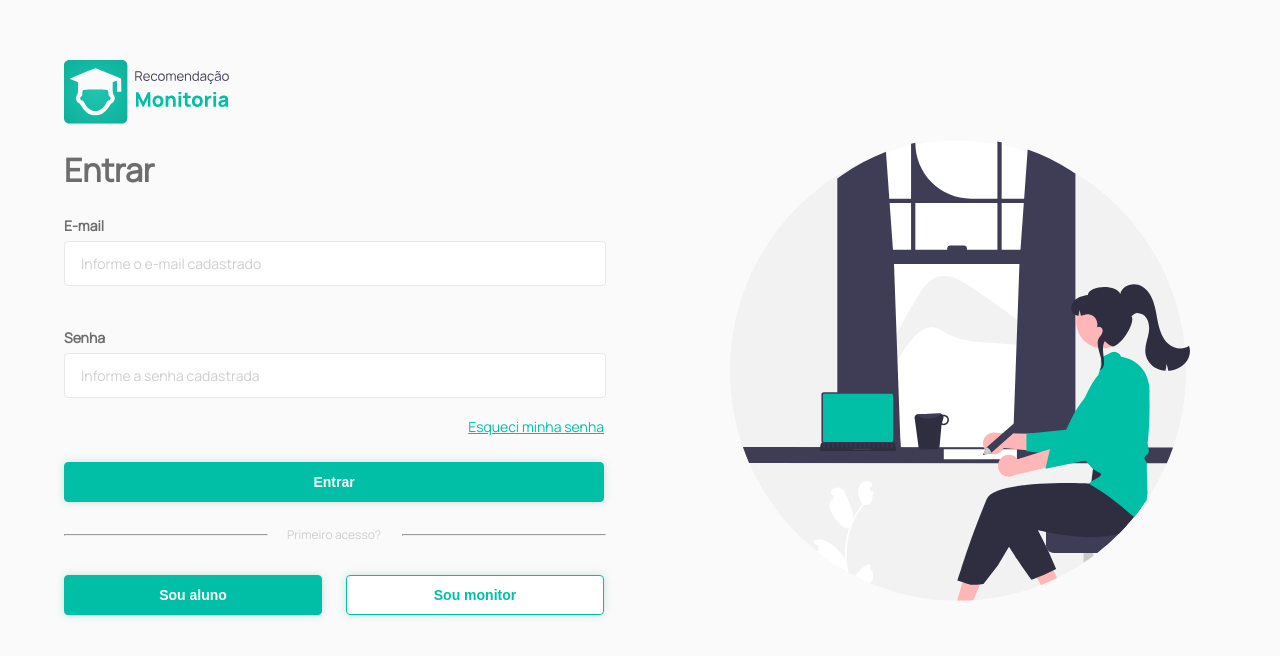
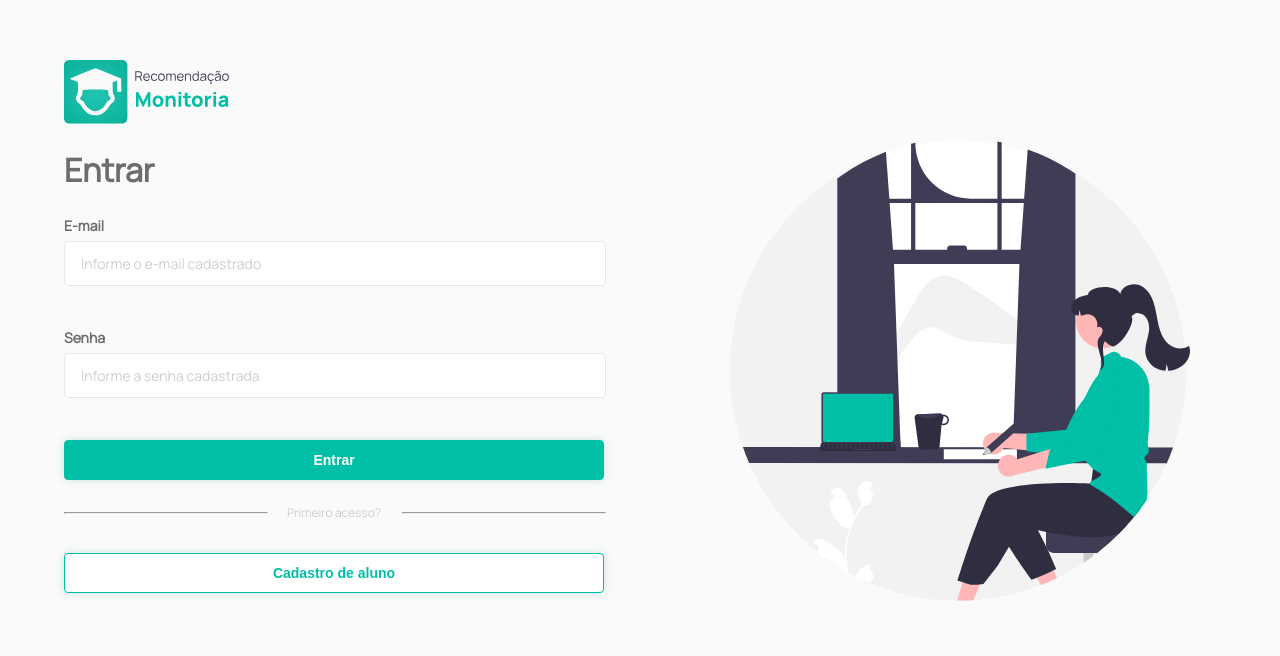
Before and after one commit to biachiarelli/monitoria-app, a React (Create React App) app: page /entrar in a window 1280 px wide. Shown: the top 656 px of the page. Built offline with nearby package versions, Linux system fonts and the light colour scheme.

Commit message:
Ajuste login

```diff
--- a/src/pages/Login/index.jsx
+++ b/src/pages/Login/index.jsx
@@ -41,7 +41,7 @@ import Alert from '../../components/Alert';
                 required={true}
                 onChange={e => setSenha(e.target.value)}
                 />
-                <span className='Login-link'>Esqueci minha senha</span>
+                {/* <span className='Login-link'>Esqueci minha senha</span> */}
               </div>
 
               <Button type="submit" label="Entrar" buttonStyle="primary" />
@@ -49,8 +49,8 @@ import Alert from '../../components/Alert';
           <div className="Login-footer">
             <div className="Login-text-line"><hr />Primeiro acesso?<hr /></div>
             <div className="Login-buttons">
-              <Button label="Sou aluno"  buttonStyle="primary" onClick={() => navigate("/cadastro-aluno")} />
-              <Button label="Sou monitor" buttonStyle="secondary" onClick={() => navigate("/cadastro-aluno")}/>
+              <Button label="Cadastro de aluno"  buttonStyle="secondary" onClick={() => navigate("/cadastro-aluno")} />
+              {/*<Button label="Sou monitor" buttonStyle="primary" onClick={() => navigate("/cadastro-aluno")}/> */}
             </div>
           </div>
         </div>
```
